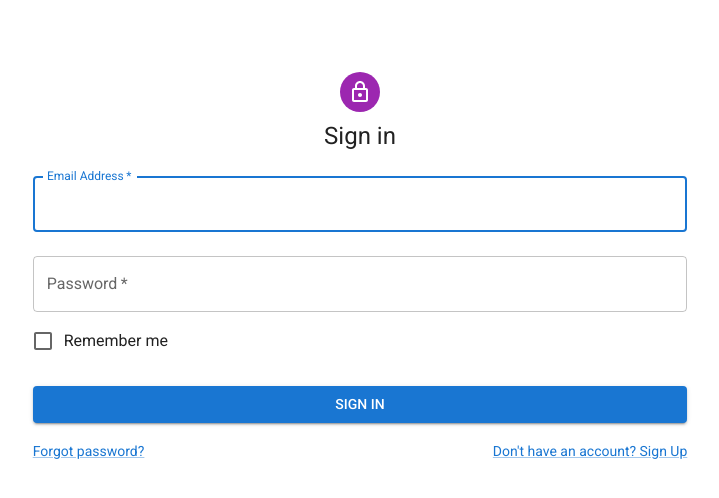
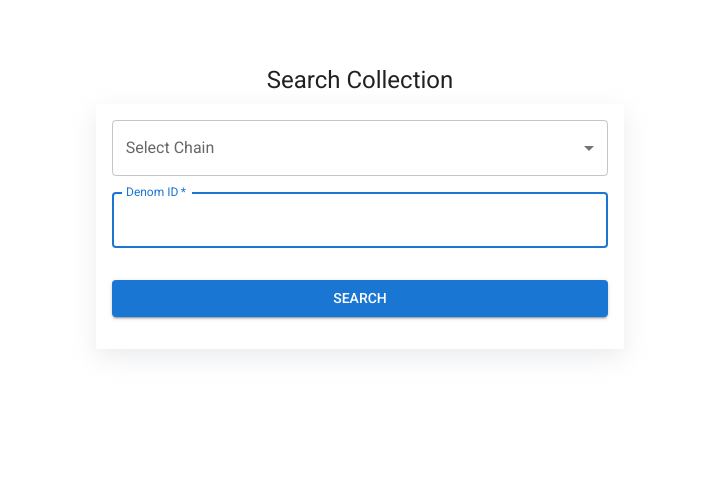
Before and after one commit to arifintahu/gon-showcase, a Next.js app: page / in a window 1280 px wide. Shown: the top 498 px of the page, without its empty margins (280-999 px from the left). Built offline with nearby package versions, Linux system fonts and the light colour scheme.

Commit message:
feat: add ui home

```diff
--- a/src/pages/index.tsx
+++ b/src/pages/index.tsx
@@ -1,21 +1,26 @@
 import Head from 'next/head'
-import Avatar from '@mui/material/Avatar'
+import { useState } from 'react'
 import Button from '@mui/material/Button'
 import TextField from '@mui/material/TextField'
-import FormControlLabel from '@mui/material/FormControlLabel'
-import Checkbox from '@mui/material/Checkbox'
-import Link from '@mui/material/Link'
-import Grid from '@mui/material/Grid'
 import Box from '@mui/material/Box'
-import LockOutlinedIcon from '@mui/icons-material/LockOutlined'
+import FormControl from '@mui/material/FormControl'
+import InputLabel from '@mui/material/InputLabel'
 import Typography from '@mui/material/Typography'
+import Select, { SelectChangeEvent } from '@mui/material/Select'
+import MenuItem from '@mui/material/MenuItem'
 
 export default function Home() {
+  const [chainId, setChainId] = useState('')
+
+  const handleChange = (event: SelectChangeEvent) => {
+    setChainId(event.target.value as string)
+  }
+
   return (
     <>
       <Head>
-        <title>Create Next App</title>
-        <meta name="description" content="Generated by create next app" />
+        <title>GoN Showcase</title>
+        <meta name="description" content="GoN Showcase - Search Collection" />
         <meta name="viewport" content="width=device-width, initial-scale=1" />
         <link rel="icon" href="/favicon.ico" />
       </Head>
@@ -28,57 +33,50 @@ export default function Home() {
             alignItems: 'center',
           }}
         >
-          <Avatar sx={{ m: 1, bgcolor: 'secondary.main' }}>
-            <LockOutlinedIcon />
-          </Avatar>
           <Typography component="h1" variant="h5">
-            Sign in
+            Search Collection
           </Typography>
-          <Box component="form" noValidate sx={{ mt: 1 }}>
+          <Box
+            component="form"
+            noValidate
+            sx={{
+              p: 2,
+              mt: 1,
+              boxShadow: 'rgba(149, 157, 165, 0.2) 0px 8px 24px',
+            }}
+          >
+            <FormControl variant="outlined" fullWidth sx={{ minWidth: 200 }}>
+              <InputLabel id="chainid-label">Select Chain</InputLabel>
+              <Select
+                labelId="chainid-label"
+                id="chainid-select"
+                value={chainId}
+                label="Chain ID"
+                onChange={handleChange}
+              >
+                <MenuItem value={10}>Irishub</MenuItem>
+                <MenuItem value={20}>Stargaze</MenuItem>
+                <MenuItem value={30}>Juno</MenuItem>
+              </Select>
+            </FormControl>
             <TextField
               margin="normal"
               required
               fullWidth
-              id="email"
-              label="Email Address"
-              name="email"
-              autoComplete="email"
+              id="denom_id"
+              label="Denom ID"
+              name="denom_id"
+              autoComplete="off"
               autoFocus
             />
-            <TextField
-              margin="normal"
-              required
-              fullWidth
-              name="password"
-              label="Password"
-              type="password"
-              id="password"
-              autoComplete="current-password"
-            />
-            <FormControlLabel
-              control={<Checkbox value="remember" color="primary" />}
-              label="Remember me"
-            />
             <Button
-              type="submit"
+              type="button"
               fullWidth
               variant="contained"
               sx={{ mt: 3, mb: 2 }}
             >
-              Sign In
+              Search
             </Button>
-            <Grid container>
-              <Grid item xs>
-                <Link href="#" variant="body2">
-                  Forgot password?
-                </Link>
-              </Grid>
-              <Grid item>
-                <Link href="#" variant="body2">
-                  {"Don't have an account? Sign Up"}
-                </Link>
-              </Grid>
-            </Grid>
           </Box>
         </Box>
       </main>
```
